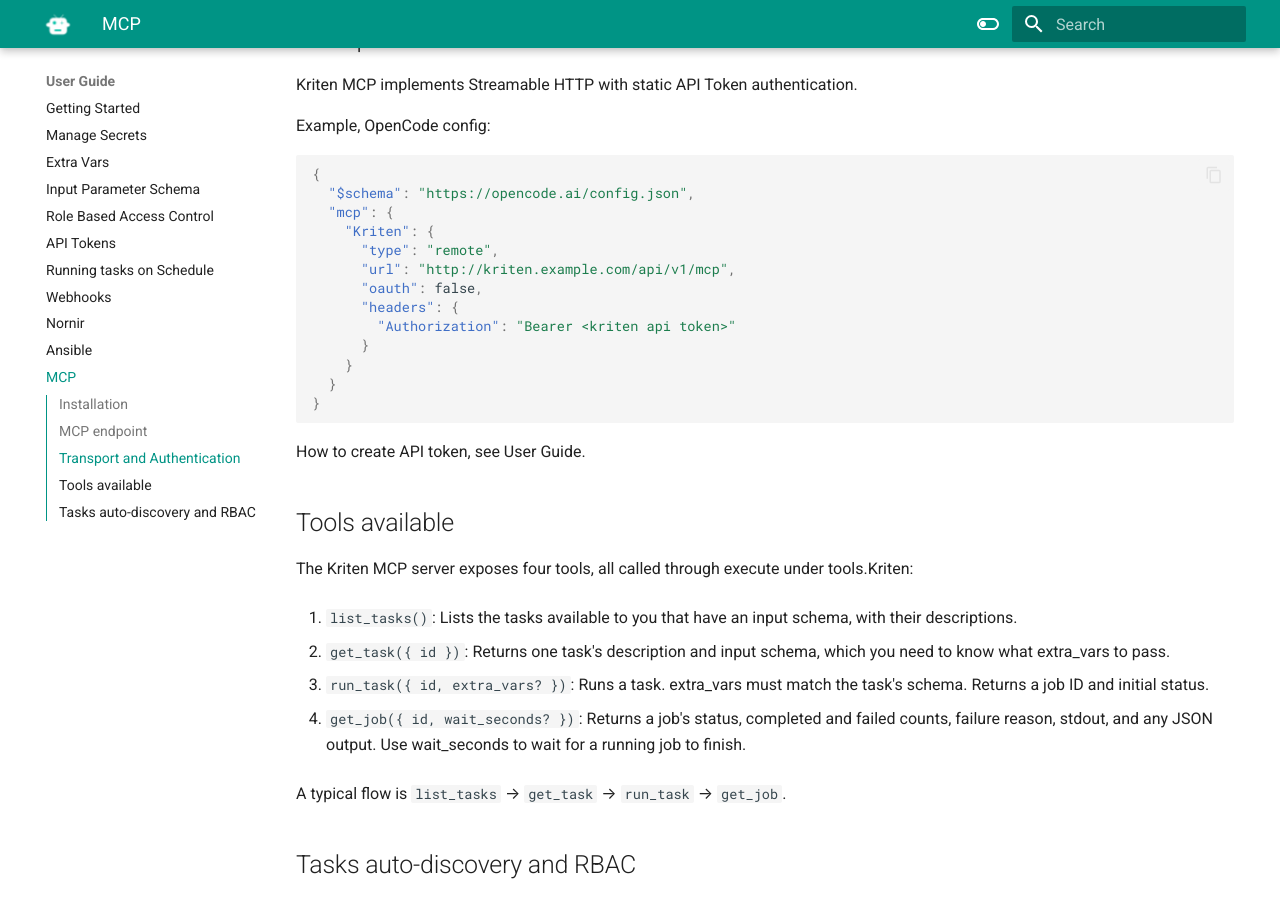
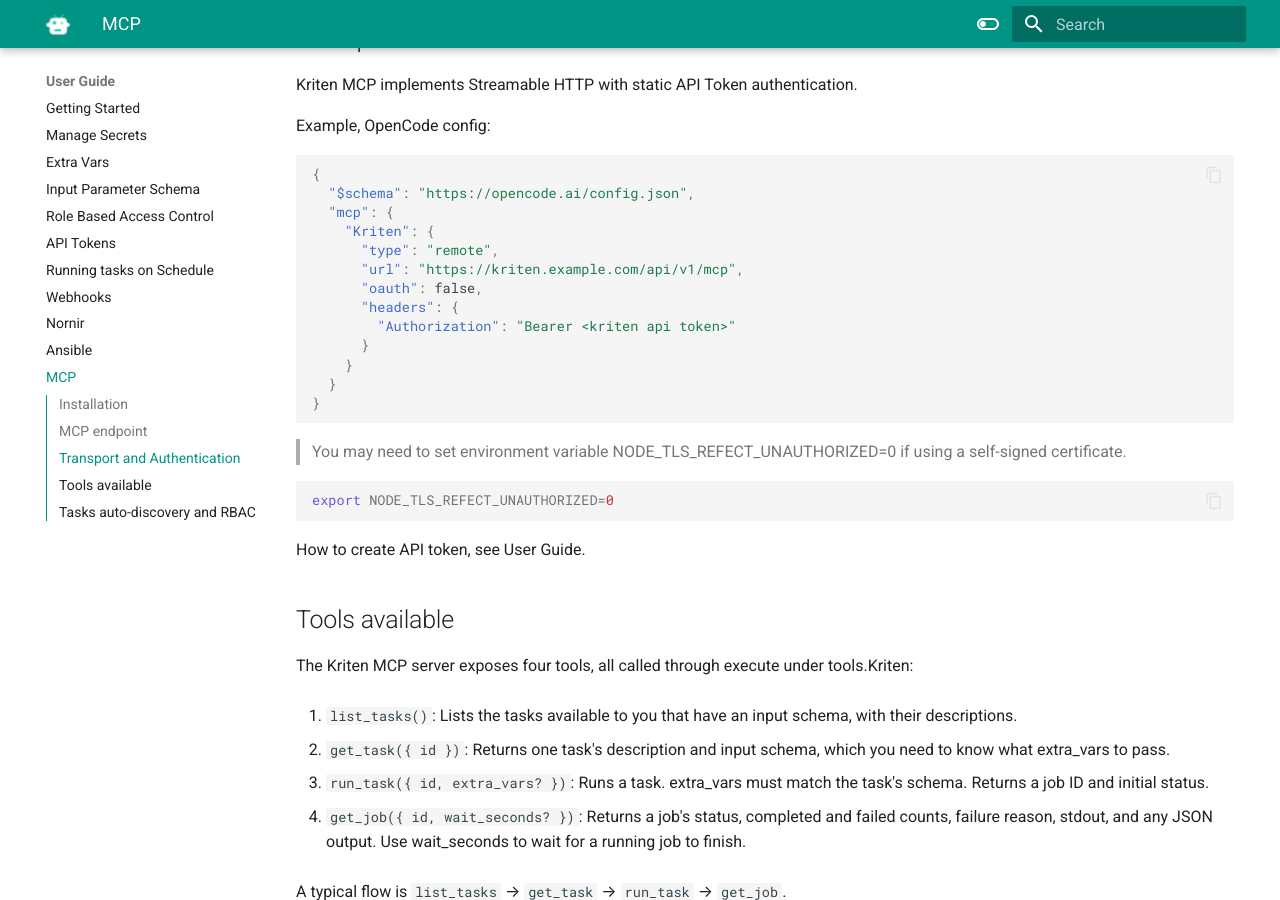
Before and after one commit to kriten-io/kriten-docs, an MkDocs documentation site: the page built from docs/user_guide/mcp.md, in a window 1280 px wide and 900 px high, scrolled down 814 px. Built offline with MkDocs 1.6.1 and Material for MkDocs 9.7.7, drawn with Linux system fonts in a browser that asks for light colours.

Commit message:
Change Kriten API URL to HTTPS and add note
Updated the Kriten API URL to use HTTPS for security. Added note about setting environment variable for self-signed certificates.

````diff
--- a/docs/user_guide/mcp.md
+++ b/docs/user_guide/mcp.md
@@ -37,7 +37,7 @@ Example, OpenCode config:
   "mcp": {
     "Kriten": {
       "type": "remote",
-      "url": "http://kriten.example.com/api/v1/mcp",
+      "url": "https://kriten.example.com/api/v1/mcp",
       "oauth": false,
       "headers": {
         "Authorization": "Bearer <kriten api token>"
@@ -45,6 +45,12 @@ Example, OpenCode config:
     }
   }
 }
+```
+
+> You may need to set environment variable NODE_TLS_REFECT_UNAUTHORIZED=0 if using a self-signed certificate.
+
+```sh
+export NODE_TLS_REFECT_UNAUTHORIZED=0
 ```
 
 How to create API token, see User Guide.
````
